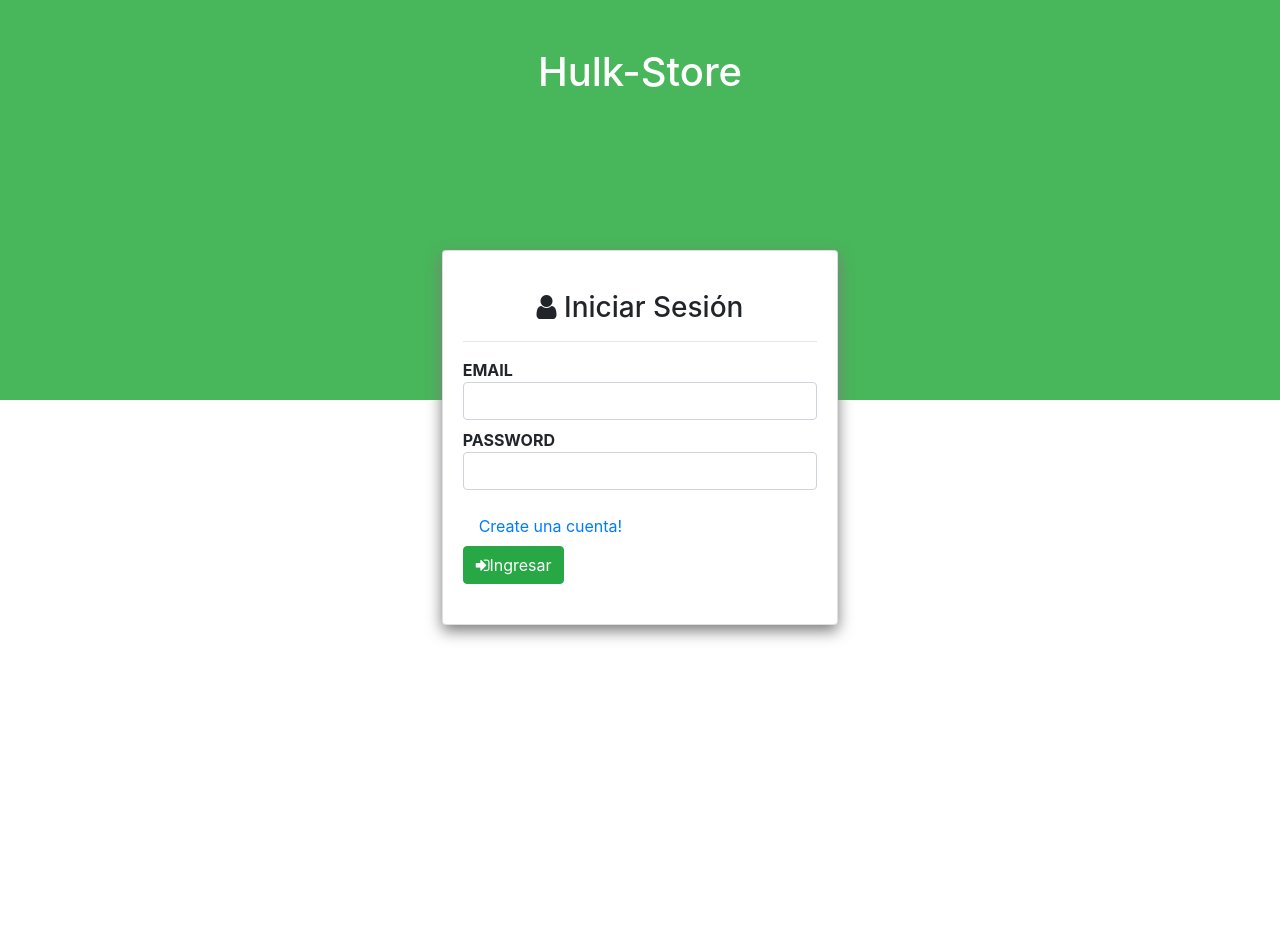
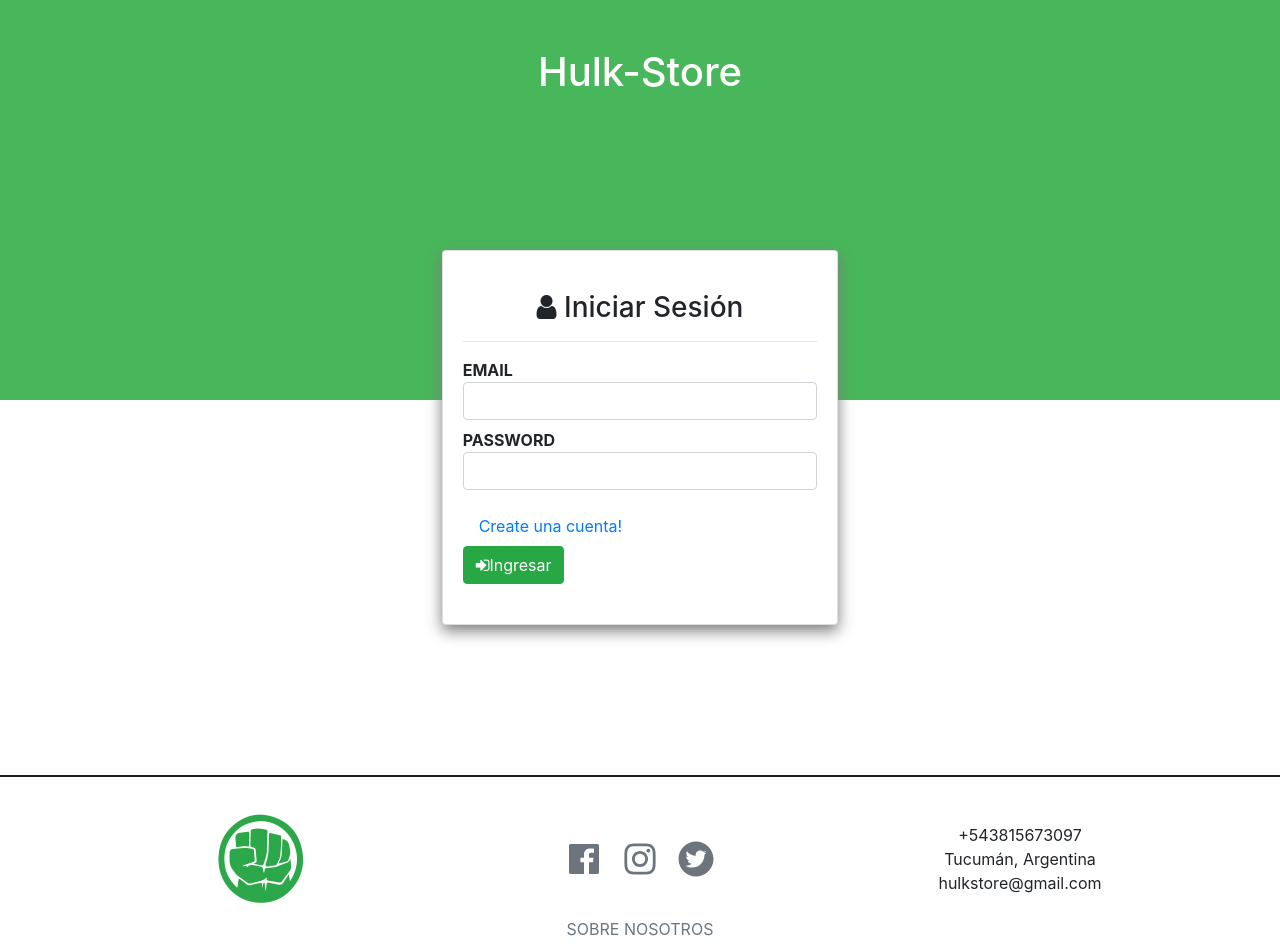
Before and after one commit to ferreque/HulkStore, a React (Create React App) app: page /login in a window 1280 px wide. Shown: the top 952 px of the page. Before the commit the page ends 800 px from the top, so only its background shows below. Built offline with nearby package versions, Linux system fonts and the light colour scheme.

Commit message:
arreglando front estilos

```diff
--- a/src/App.jsx
+++ b/src/App.jsx
@@ -1,4 +1,3 @@
-// import { HulkFooter } from "./components/common/footer/HulkFooter";
 import { BrowserRouter as Router, Route, Routes } from "react-router-dom";
 import Login from "./pages/Login";
 import RouterDos from "./routes/RouterDos";
@@ -7,6 +6,7 @@ import Carrito from "./pages/Carrito";
 import Admin from "./pages/Admin";
 import Registro from "./pages/Register";
 import Error404 from "./pages/Error404";
+import { HulkFooter } from "./components/common/footer/HulkFooter";
 
 function App() {
   return (
@@ -21,6 +21,7 @@ function App() {
           <Route path="/" element={<RouterDos />} />
         </Route>
       </Routes>
+      <HulkFooter />
     </Router>
   );
 }
--- a/src/components/CardProd.jsx
+++ b/src/components/CardProd.jsx
@@ -1,11 +1,12 @@
 import React from "react";
-import { mensajeCofirm, mensajeError } from "../helpers/swal";
+import { mensajeCofirm } from "../helpers/swal";
+
 const CardProd = ({ products }) => {
   let lista = JSON.parse(localStorage.getItem("carrito")) || [];
-
   const agregarACarrito = async (prod) => {
-    if (lista.indexOf(prod) !== -1) {
-      let indice = lista.indexOf(prod);
+    let filtro = lista.find((productLista) => productLista._id === prod._id);
+    if (filtro) {
+      let indice = lista.indexOf(filtro);
       lista[indice].amount += 1;
       localStorage.setItem("carrito", JSON.stringify(lista));
     } else {
@@ -19,11 +20,11 @@ const CardProd = ({ products }) => {
     <>
       <div className="row row-cols-1 row-cols-md-3 g-4">
         {products.map((product) => (
-          <div className="col" key={product._id}>
-            <div className="card h-100">
+          <div className="col my-2" key={product._id}>
+            <div className="card h-100 ">
               <img
                 src={product.imagen}
-                className="card-prod "
+                className=" card-prod"
                 alt={product.name}
               />
               <div className="card-body">
@@ -38,7 +39,6 @@ const CardProd = ({ products }) => {
               <div className="card-footer ">
                 {product.stock > 0 ? (
                   <div className="d-flex justify-content-between align-items-center">
-                    <span className="text-disponible">Disponible</span>
                     <button
                       className="btn btn-success"
                       onClick={() => agregarACarrito(product)}
--- a/src/components/common/footer/HulkFooter.jsx
+++ b/src/components/common/footer/HulkFooter.jsx
@@ -14,19 +14,25 @@ export const HulkFooter = () => {
               <img src={hulklogo} className="marca-foot" alt="logo footer" />
             </div>
             <div className="col-12 col-md-4 mb-4 mb-md-2 d-flex align-items-center justify-content-center">
-              <a href="./error" className=" redes">
-                <i className="mx-2" aria-hidden="true">
-                  <IoLogoFacebook style={{ fontSize: 40 }} />
+              <a href="./error">
+                <i className="mx-2 text-muted" aria-hidden="true">
+                  <IoLogoFacebook className=" redes" style={{ fontSize: 40 }} />
                 </i>
               </a>
-              <a href="./error" className=" redes">
-                <i className="mx-2" aria-hidden="true">
-                  <AiOutlineInstagram style={{ fontSize: 40 }} />
+              <a href="./error">
+                <i className="mx-2 text-muted" aria-hidden="true">
+                  <AiOutlineInstagram
+                    className=" redes"
+                    style={{ fontSize: 40 }}
+                  />
                 </i>
               </a>
-              <a href="./error" className=" redes">
-                <i className="mx-2" aria-hidden="true">
-                  <AiFillTwitterCircle style={{ fontSize: 40 }} />
+              <a href="./error">
+                <i className="mx-2 text-muted" aria-hidden="true">
+                  <AiFillTwitterCircle
+                    className=" redes"
+                    style={{ fontSize: 40 }}
+                  />
                 </i>
               </a>
             </div>
@@ -40,7 +46,7 @@ export const HulkFooter = () => {
           </div>
           <div className="row">
             <div className="col-12 text-center mb-4">
-              <a href="./nosotros" className="redes-nosotros">
+              <a href="./error" className="redes-nosotros text-muted">
                 SOBRE NOSOTROS
               </a>
             </div>
--- a/src/components/common/navbar/HulkNavbar.jsx
+++ b/src/components/common/navbar/HulkNavbar.jsx
@@ -41,15 +41,15 @@ export const HulkNavbar = () => {
           ) : (
             ""
           )}
-          <form className="form-inline my-2 my-lg-0 ">
+
           <button
             onClick={cerrarSesion}
-              className="btn btn-outline-success my-2 my-sm-0"
+            className="btn btn-outline-success my-2 my-sm-0 justify-content-end"
+            id="cerrarSesion"
             type="submit"
           >
             Cerrar Sesión
           </button>
-          </form>
         </div>
       </div>
     </nav>
--- a/src/helpers/products.js
+++ b/src/helpers/products.js
@@ -5,6 +5,7 @@ export const getProducts = async () => {
     method: "GET",
     headers: {
       "Content-type": "application/json; charset=UTF-8",
+      "x-token": JSON.parse(localStorage.getItem("auth")).token,
     },
   });
   const datos = await respuesta.json();
@@ -16,6 +17,7 @@ export const getProduct = async (id) => {
     method: "GET",
     headers: {
       "Content-type": "application/json; charset=UTF-8",
+      "x-token": JSON.parse(localStorage.getItem("auth")).token,
     },
   });
   const datos = await respuesta.json();
--- a/src/index.css
+++ b/src/index.css
@@ -22,8 +22,9 @@ code {
   height: 50vh;
 }
 .card-prod{
-  width: 18rem;
+min-height: fit-content;
   max-height: 288px;
+  object-fit:scale-down;
 }
 
 .card-carrito{
@@ -44,6 +45,22 @@ code {
 .logo-nav {
   width: 30px;
 }
+.footer-clase{
+  border-top: 2px solid #1c1e1d;
+}
+.marca-foot{
+  width: 100px;
+}
+
+#cerrarSesion{
+  position: absolute;
+  right: 1.5rem;
+}
+
+.carrito{
+  position: absolute;
+  right: 2rem;
+}
 
 .overlay {
   position: absolute;
@@ -54,11 +71,15 @@ code {
   background-color: rgba(0, 0, 0, 0.5);
   color: white;
   z-index: 1;
+
+}
+.redes{
+
+}
+.redes:hover{
+  background-color:rgb(137, 216, 137);
 }
 
-.text-disponible {
-  color: green;
-}
 .text-nodisponible {
   color: red;
 }
--- a/src/pages/Carrito.jsx
+++ b/src/pages/Carrito.jsx
@@ -9,7 +9,6 @@ const Carrito = () => {
   let pedido = [];
   let carrito = JSON.parse(localStorage.getItem("carrito")) || [];
   const [pedidos, setPedidos] = useState([]);
-  const [eco, setEco] = useState(true);
   const [loadVisible, setLoadVisible] = useState(true);
   const [btnDisable, setBtnDisable] = useState(true);
 
@@ -50,7 +49,6 @@ const Carrito = () => {
         />
         <CardFin
           pedidos={pedidos}
-          setEco={setEco}
           setPedidos={setPedidos}
           btnDisable={btnDisable}
           setBtnDisable={setBtnDisable}
--- a/src/pages/Inicio.jsx
+++ b/src/pages/Inicio.jsx
@@ -1,14 +1,22 @@
 import React, { useState, useEffect } from "react";
+import { useNavigate } from "react-router-dom";
 import { getProducts } from "../helpers/products";
 import { HulkNavbar } from "../components/common/navbar/HulkNavbar";
 import CardProd from "../components/CardProd";
 
 const Inicio = () => {
+  const navigate = useNavigate();
   const [products, setProducts] = useState([]);
 
   useEffect(() => {
     getProducts().then((respuesta) => {
-      setProducts(respuesta.products);
+      if (respuesta.products) {
+        setProducts(respuesta.products);
+      } else {
+        setTimeout(() => {
+          navigate("../login", { replace: true });
+        }, 1500);
+      }
     });
   }, []);
 
@@ -72,7 +80,10 @@ const Inicio = () => {
             >
               Otros
             </a>
-            <a className="nav-link text-dark bg-warning " href="/carrito">
+            <a
+              className="nav-link text-dark bg-warning carrito"
+              href="/carrito"
+            >
               Carrito
             </a>
           </div>
```
Also changed, not shown: src/components/CardFin.jsx (+23 -38 lines). Lines whose indentation alone changed are shown as unchanged.
